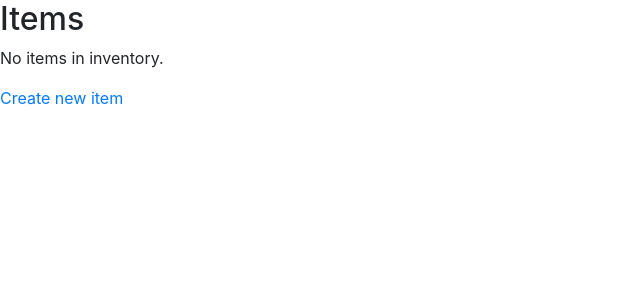
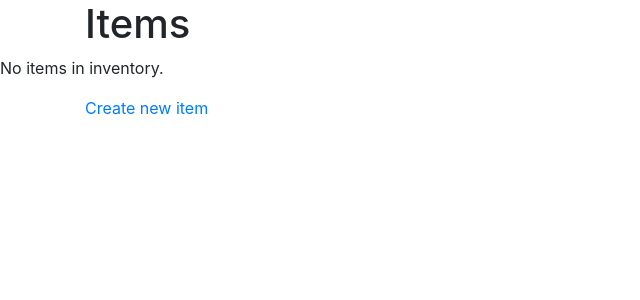
Before and after one commit to tim-fan/hordor, a Django app: page /inventory/item/list/ in a window 1280 px wide. Shown: the top 300 px of the page, without its empty margins (0-640 px from the left). Run offline with Django 3.2, Linux system fonts and the light colour scheme; data that the repository does not hold is empty; some libraries are stand-ins or nearby versions.

Commit message:
cleanup item list

```diff
--- a/home_inventory/inventory/templates/inventory/item_list.html
+++ b/home_inventory/inventory/templates/inventory/item_list.html
@@ -1,6 +1,9 @@
 {% extends 'inventory/base.html' %}
 {% block content %}
-<h2>Items</h2>
+<div class="container">
+    <h1>Items</h1>
+</div>
+
 {% if item_list %}
 <div class="container">
     <div class="row">
@@ -23,5 +26,7 @@
 {% else %}
 <p>No items in inventory.</p>
 {% endif %}
-<a href="{% url 'inventory:new_item' %}">Create new item</a>
+<div class="container">
+    <a href="{% url 'inventory:new_item' %}">Create new item</a>
+</div>
 {% endblock %}
```
